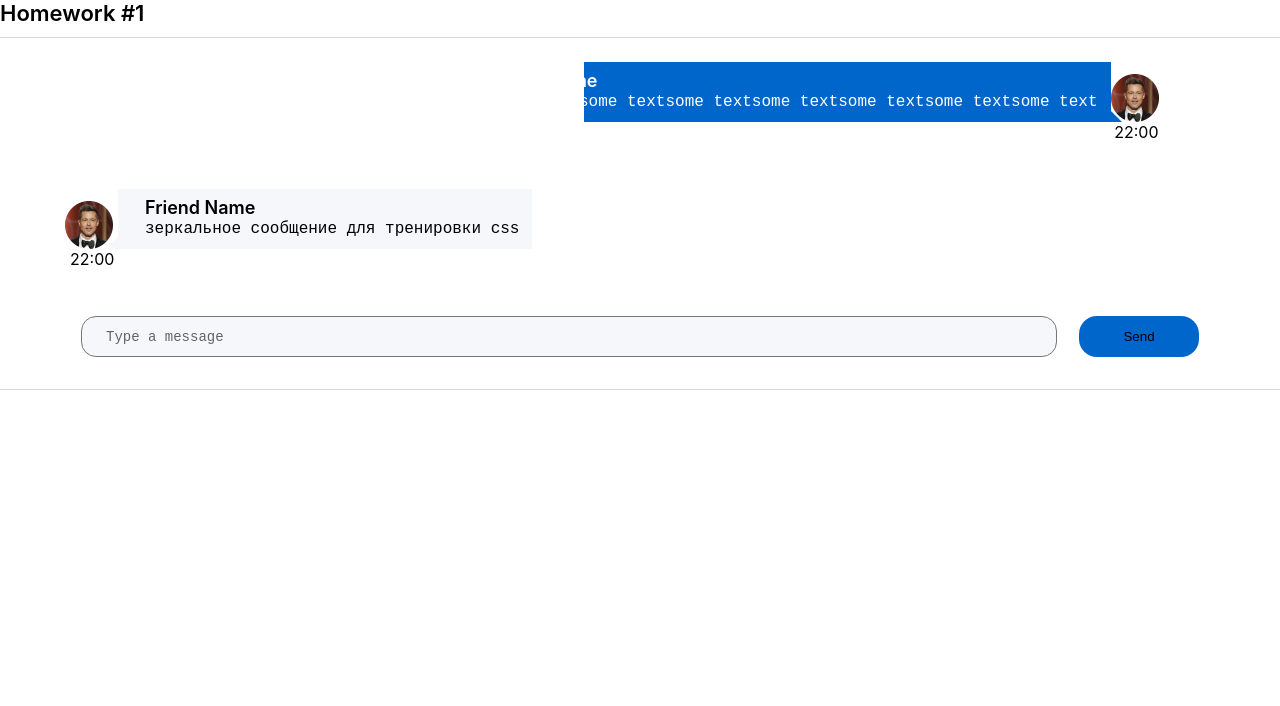
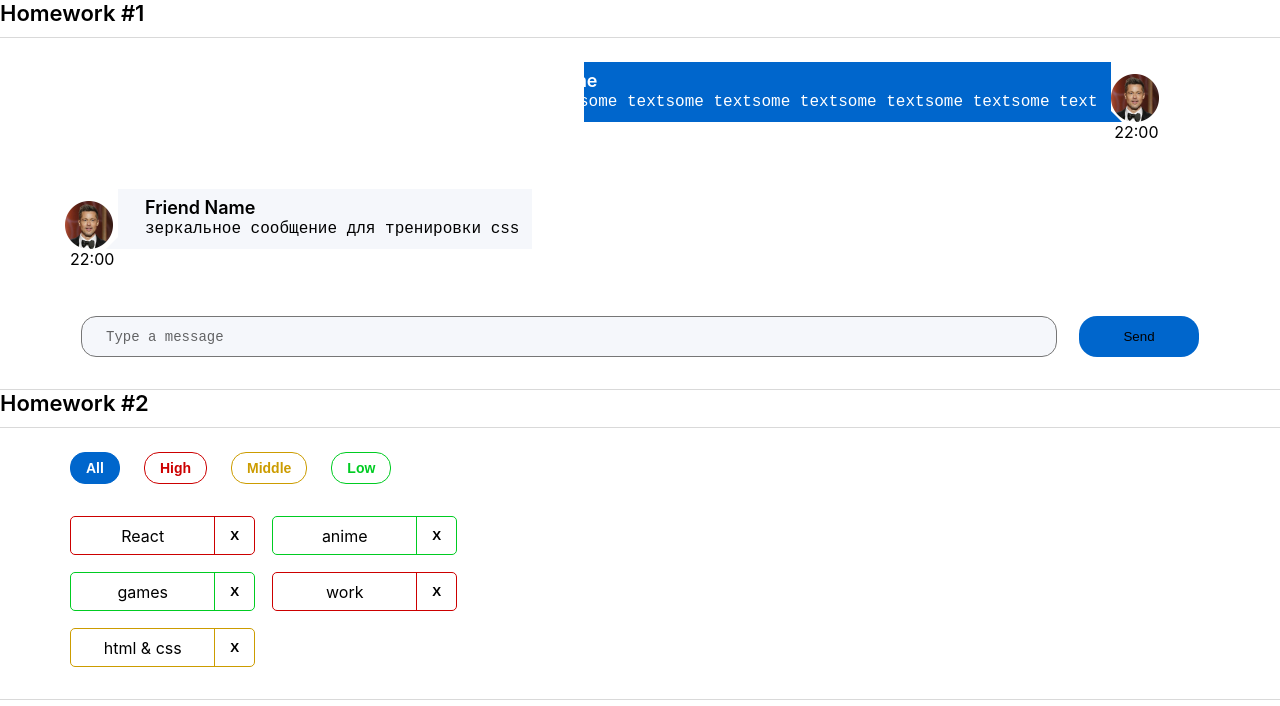
Before and after one commit to lufamukr/tuesday, a React (Create React App) app: page / in a window 1280 px wide. Shown: the top 706 px of the page. Built offline with nearby package versions, Linux system fonts and the light colour scheme.

Commit message:
tuesday.2

```diff
--- a/src/s1-main/App.tsx
+++ b/src/s1-main/App.tsx
@@ -1,13 +1,14 @@
 import React from 'react'
 import s from './App.module.css'
 import HW1 from '../s2-homeworks/hw01/HW1'
+import HW2 from '../s2-homeworks/hw02/HW2'
 
 function App() {
     return (
         <div className={s.App}>
             <HW1/>
             {/*раскомментировать по ходу выполнения*/}
-            {/*<HW2/>*/}
+            <HW2/>
             {/*<HW3/>*/}
             {/*<HW4/>*/}
 
--- a/src/s2-homeworks/hw02/HW2.tsx
+++ b/src/s2-homeworks/hw02/HW2.tsx
@@ -17,16 +17,16 @@ import s2 from '../../s1-main/App.module.css'
 * */
 
 // types
-export type AffairPriorityType = any // need to fix any
+export type AffairPriorityType = "low" | "high" | "middle" | "all"; // need to fix any
 export type AffairType = {
-    _id: any // need to fix any
-    name: any // need to fix any
+    _id: number; // need to fix any
+    name: string; // need to fix any
     priority: AffairPriorityType
 }
 export type FilterType = 'all' | AffairPriorityType
 
 // constants
-const defaultAffairs: any = [ // need to fix any
+const defaultAffairs: Array<AffairType> = [ // need to fix any
     {_id: 1, name: 'React', priority: 'high'}, // студенты могут изменить содержимое name и количество элементов в массиве, ...priority не менять!
     {_id: 2, name: 'anime', priority: 'low'},
     {_id: 3, name: 'games', priority: 'low'},
@@ -35,23 +35,35 @@ const defaultAffairs: any = [ // need to fix any
 ]
 
 // pure helper functions
-export const filterAffairs = (affairs: any, filter: any): any => { // need to fix any
-
+export const filterAffairs = (affairs: Array<AffairType>, filter: AffairPriorityType): Array<AffairType> => { // need to fix any
+    affairs = affairs.filter((f) => {
+        if(filter === "all") {
+            return f
+        }   else{
+            return f.priority === filter
+        }
+    })
 
     return affairs // need to fix
 }
-export const deleteAffair = (affairs: any, _id: any): any => { // need to fix any
-
+export const deleteAffair = (affairs: Array<AffairType>, _id: number): Array<AffairType> => { // need to fix any
+    affairs = affairs.filter((f) => {
+        return f._id === _id
+    })
     return affairs // need to fix
 }
 
 function HW2() {
-    const [affairs, setAffairs] = useState<any>(defaultAffairs) // need to fix any
+    const [affairs, setAffairs] = useState<Array<AffairType>>(defaultAffairs) // need to fix any
     const [filter, setFilter] = useState<FilterType>('all')
 
     const filteredAffairs = filterAffairs(affairs, filter)
-    const deleteAffairCallback = (_id: any) => { // need to fix any
+    const deleteAffairCallback = (_id: number) => { // need to fix any
         // need to fix
+        let filteredAffairs = affairs.filter((m) => {
+            return m._id !== _id
+        })
+        setAffairs(filteredAffairs)
     }
 
     return (
--- a/src/s2-homeworks/hw02/affairs/Affairs.tsx
+++ b/src/s2-homeworks/hw02/affairs/Affairs.tsx
@@ -4,24 +4,28 @@ import {AffairType, FilterType} from '../HW2'
 import s from './Affairs.module.css'
 
 type AffairsPropsType = {
-    data: any // need to fix any
-    setFilter: any
-    deleteAffairCallback: any
-    filter: FilterType
+    data: Array<AffairType>; // need to fix any
+    setFilter: Function;
+    deleteAffairCallback: (_id: number) => void;
+    filter: FilterType;
 }
 
 function Affairs(props: AffairsPropsType) {
     const setAll = () => {
         // need to fix
+        props.setFilter("all")
     }
     const setHigh = () => {
         // need to fix
+        props.setFilter("high")
     }
     const setMiddle = () => {
         // need to fix
+        props.setFilter("middle")
     }
     const setLow = () => {
         // need to fix
+        props.setFilter("low")
     }
 
     const cnAll = s.button + ' ' + s.all + (props.filter === 'all' ? ' ' + s.active : '')
--- a/src/s2-homeworks/hw02/affairs/affair/Affair.tsx
+++ b/src/s2-homeworks/hw02/affairs/affair/Affair.tsx
@@ -6,12 +6,13 @@ import s2 from '../Affairs.module.css'
 type AffairPropsType = {
     // key не нужно типизировать
     affair: AffairType
-    deleteAffairCallback: any // need to fix any
+    deleteAffairCallback: (id:number) => void; // need to fix any
 }
 
 function Affair(props: AffairPropsType) {
     const deleteCallback = () => {
         // need to fix
+        props.deleteAffairCallback(props.affair._id)
     }
 
     const nameClass = s.name + ' ' + s2[props.affair.priority]
@@ -25,7 +26,7 @@ function Affair(props: AffairPropsType) {
         >
             <div id={'hw2-name-' + props.affair._id} className={nameClass}>
                 {/*создаёт студент*/}
-
+                {props.affair.name}
                 {/**/}
             </div>
             <div id={'hw2-priority-' + props.affair._id} hidden>
@@ -36,7 +37,7 @@ function Affair(props: AffairPropsType) {
                 id={'hw2-button-delete-' + props.affair._id}
                 className={buttonClass}
                 // need to fix
-
+                onClick={deleteCallback}
             >
                 {/*текст кнопки могут изменить студенты*/}
                 X
```
